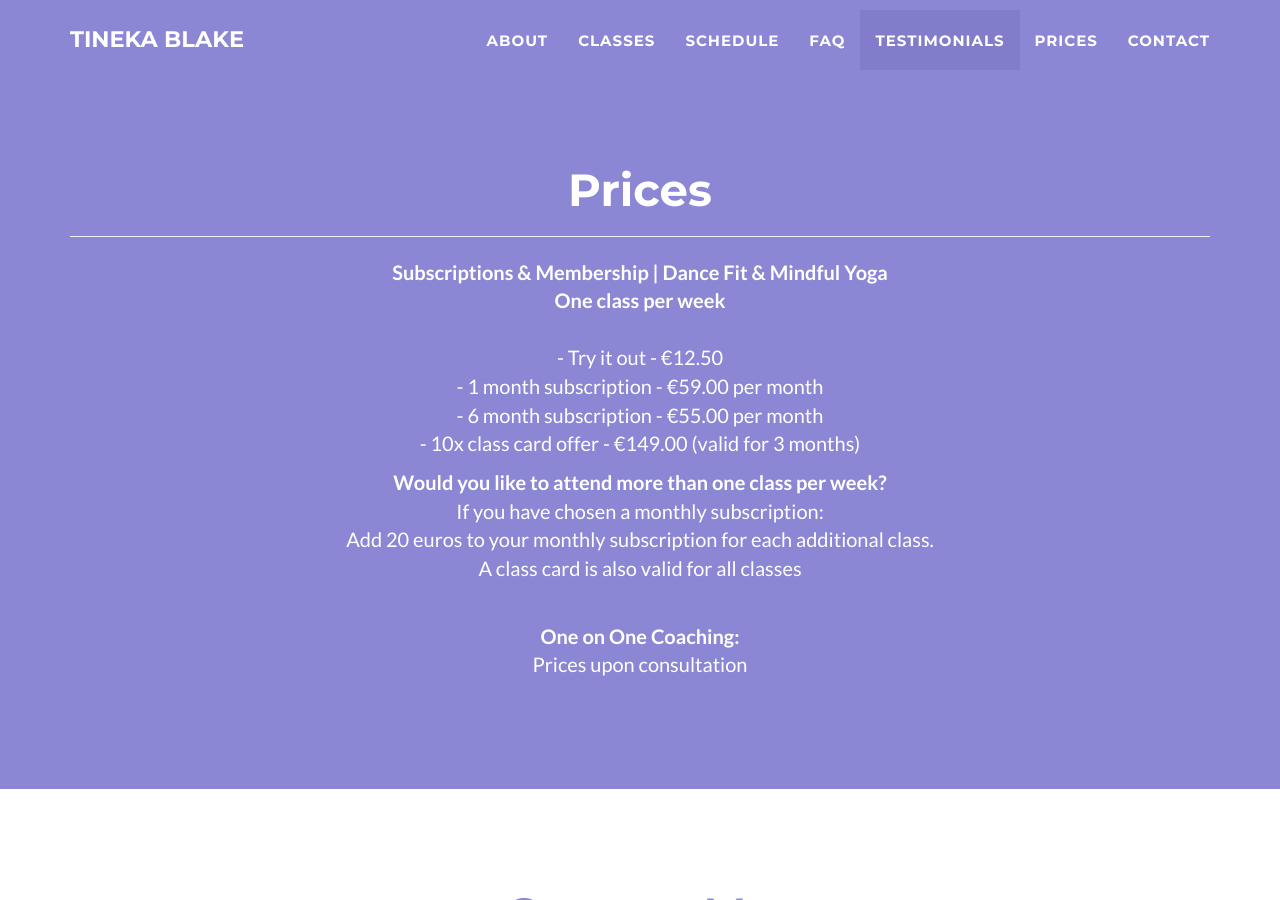
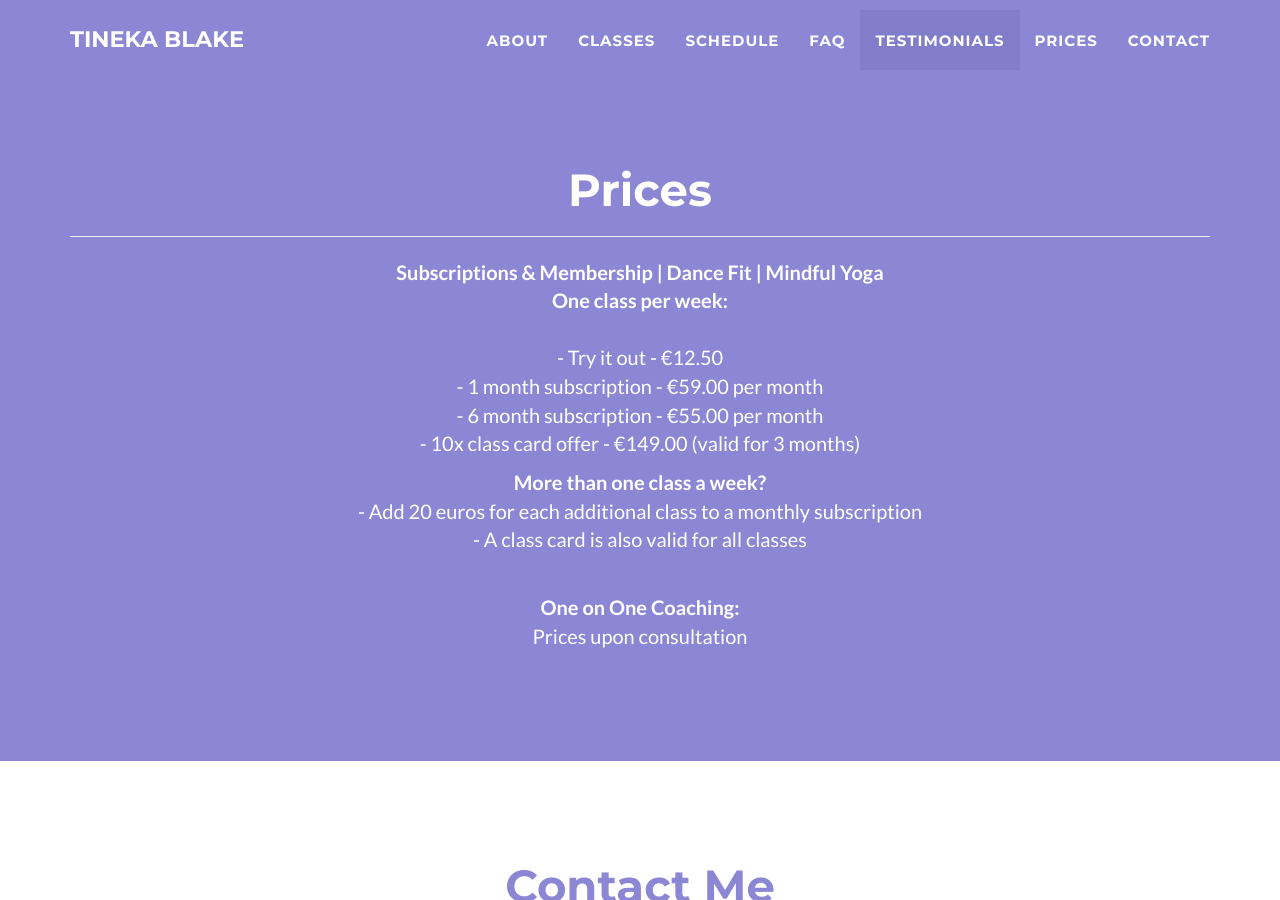
Before and after one commit to tineka-blake/tineka-blake.github.io, a Jekyll site: the page built from _posts/2020-08-28-dance-fit.markdown, in a window 1280 px wide and 900 px high, scrolled down 2737 px. Built offline with Jekyll 4.4.1, drawn with Linux system fonts in a browser that asks for light colours; some of the changed text lies outside the part shown.

Commit message:
dance fit changes

```diff
--- a/_includes/prices.html
+++ b/_includes/prices.html
@@ -11,8 +11,8 @@
               <div style="text-align:center;">
 		     <p>
 		     <b>
-			Subscriptions & Membership | Dance Fit & Mindful Yoga
-		    <br>One class per week
+			Subscriptions & Membership | Dance Fit | Mindful Yoga
+		    <br>One class per week:
                     </b>
                     <br>
 	            <br> - Try it out - €12.50
@@ -24,11 +24,10 @@
 
      			<p>
 		     <b>
-			Would you like to attend more than one class per week?
+			More than one class a week?
                     </b>
-	            <br> If you have chosen a monthly subscription:
-                    <br> Add 20 euros to your  monthly subscription for each additional class.
-	             <br> A class card is also valid for all classes
+                    <br> - Add 20 euros for each additional class to a monthly subscription
+	             <br> - A class card is also valid for all classes
                     <p>
 
 		    <p>
--- a/_includes/schedule.html
+++ b/_includes/schedule.html
@@ -11,7 +11,7 @@
 	      <div style="text-align:center;">
 		<h3>Monday</h3>
 		<br>
-		Dance Fit | Beginners 19:30 - 20.30
+		Dance Fit | Beginners 19:30 - 20.30 (NEW)
 		<br>
 		<br>
 		Dance Fit | Intermediate 20:30 - 21.30
@@ -22,7 +22,7 @@
 		<br>
 		<h3>Friday</h3>
 		<br>
-		Mindful Yoga | All levels 20:00 - 21:00
+		Mindful Yoga | All levels 20:00 - 21:00 (NEW)
 		<br>
               </div>
             </div>
--- a/_posts/2020-08-28-dance-fit.markdown
+++ b/_posts/2020-08-28-dance-fit.markdown
@@ -5,7 +5,7 @@
 date: 2020-08-28
 img: dance_fit_icon.png
 alt: image-alt
-description:  Do you want to feel energised and invigorated? Do you love dancing to music? This is for you!!<br><br> Dance Fit has been designed to get you moving to a variety of rhythms and styles of music including, Salsa, Street Dance, Afrobeats, 70s & 80s & Modern Jazz! This class is all about having fun, enjoying letting yourself loose with the music, whilst also learning playful choreography!<br><br> <b>Benefits:</b><br> You will experience an overall improvement of physical, as well as mental health (guaranteed!)<br> You will build self-confidence and self-esteem<br> You will be free to express yourself, in an encouraging & non-judgemental atmosphere<br>You will learn about lots of new moves & music!</li></ul> There are multiple classes held during the week. <br><br>We are currently dancing outdoors! <br><br>We are currently dancing outdoors. When the weather is not suitable, we dance at our indoor location. All classes are socially distanced at a minimum distance of 1.5m.<br> <b>Outdoor Location:</b> <a href="https://goo.gl/maps/AZD6XqLQBJx4pVRN7">Balkstraat 31, Utrecht (Basketball court)</a><br> <b>Indoor location:</b> <a href="https://goo.gl/maps/bHJrBv8n2Uzu16xTA">Buurcentrum De Leeuw, Utrecht</a>
+description: Do you want to feel energised and invigorated? Do you love dancing? This is for you!!<br><br> Dance Fit has been designed to get you moving to a variety of rhythms and styles of music including, Salsa, Street Dance, Afrobeats, 70s & 80s & Modern Jazz! This class is all about having fun, enjoying letting yourself loose with the music, whilst also learning playful moves & dances!<br><br><br>When taking this class, you will:<br><br>+ Experience an improvement of physical, as well as mental health <br> + Build self-confidence and self-esteem<br> + Be free to express yourself, in an encouraging & non-judgemental atmosphere<br>+ Experience cultures through different dance styles and genres<br>+ Feel energised, invorgatived & uplifted!<br><br> All classes are socially distanced at a minimum distance of 1.5m. <br>We are currently dancing outdoors. When the weather is not suitable, we dance at our indoor location. <br> <br> <b>Outdoor Location:</b> <a href="https://goo.gl/maps/AZD6XqLQBJx4pVRN7">Balkstraat 31, Utrecht (Basketball court)</a><br> <b>Indoor location:</b> <a href="https://goo.gl/maps/bHJrBv8n2Uzu16xTA">Buurcentrum De Leeuw, Utrecht</a>
 
 
 
```
